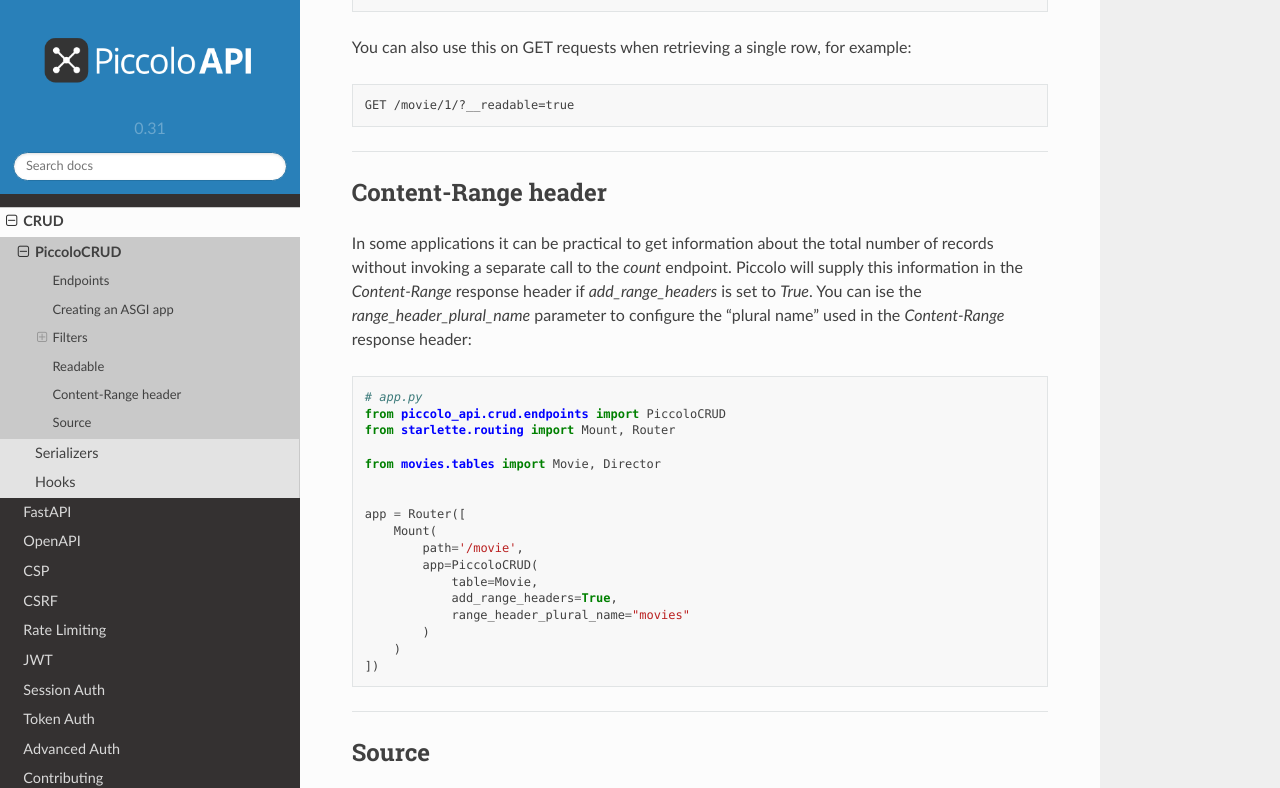
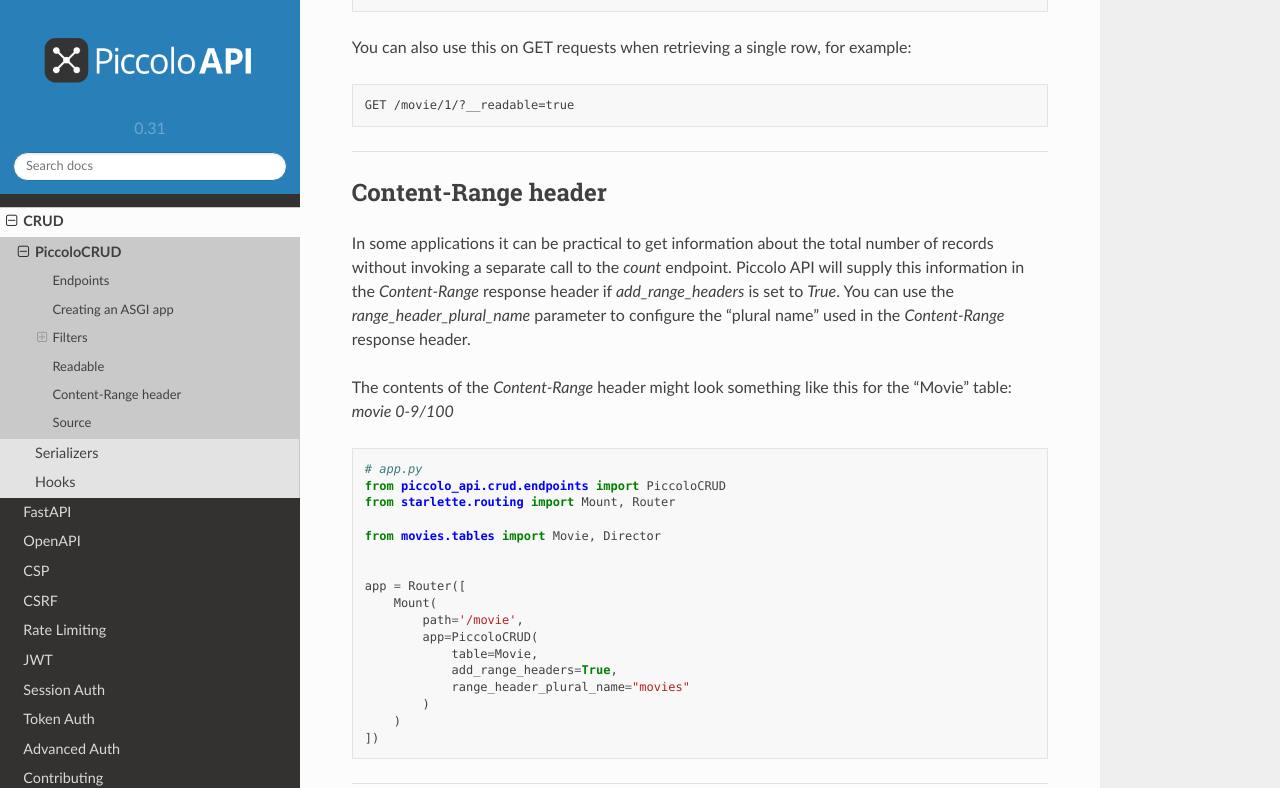
Before and after one commit to piccolo-orm/piccolo_api, a Sphinx documentation site: the page built from docs/source/crud/piccolo_crud.rst, in a window 1280 px wide and 900 px high, scrolled down 5431 px, cut to the strip 0-788 px from the top of the window. Built offline with Sphinx 7.4.7 and the Read the Docs theme 2.0.0, drawn with Linux system fonts in a browser that asks for light colours.

Commit message:
fixed a few typos and made docs a bit clearer

```diff
--- a/docs/source/crud/piccolo_crud.rst
+++ b/docs/source/crud/piccolo_crud.rst
@@ -296,10 +296,13 @@ Content-Range header
 
 In some applications it can be practical to get information about the
 total number of records without invoking a separate call to
-the `count` endpoint. Piccolo will supply this information in the
+the `count` endpoint. Piccolo API will supply this information in the
 `Content-Range` response header if `add_range_headers` is set to `True`.
-You can ise the `range_header_plural_name` parameter to configure the
-"plural name" used in the `Content-Range` response header:
+You can use the `range_header_plural_name` parameter to configure the
+"plural name" used in the `Content-Range` response header.
+
+The contents of the `Content-Range` header might look something like this
+for the "Movie" table: `movie 0-9/100`
 
 .. code-block:: python
 
```
